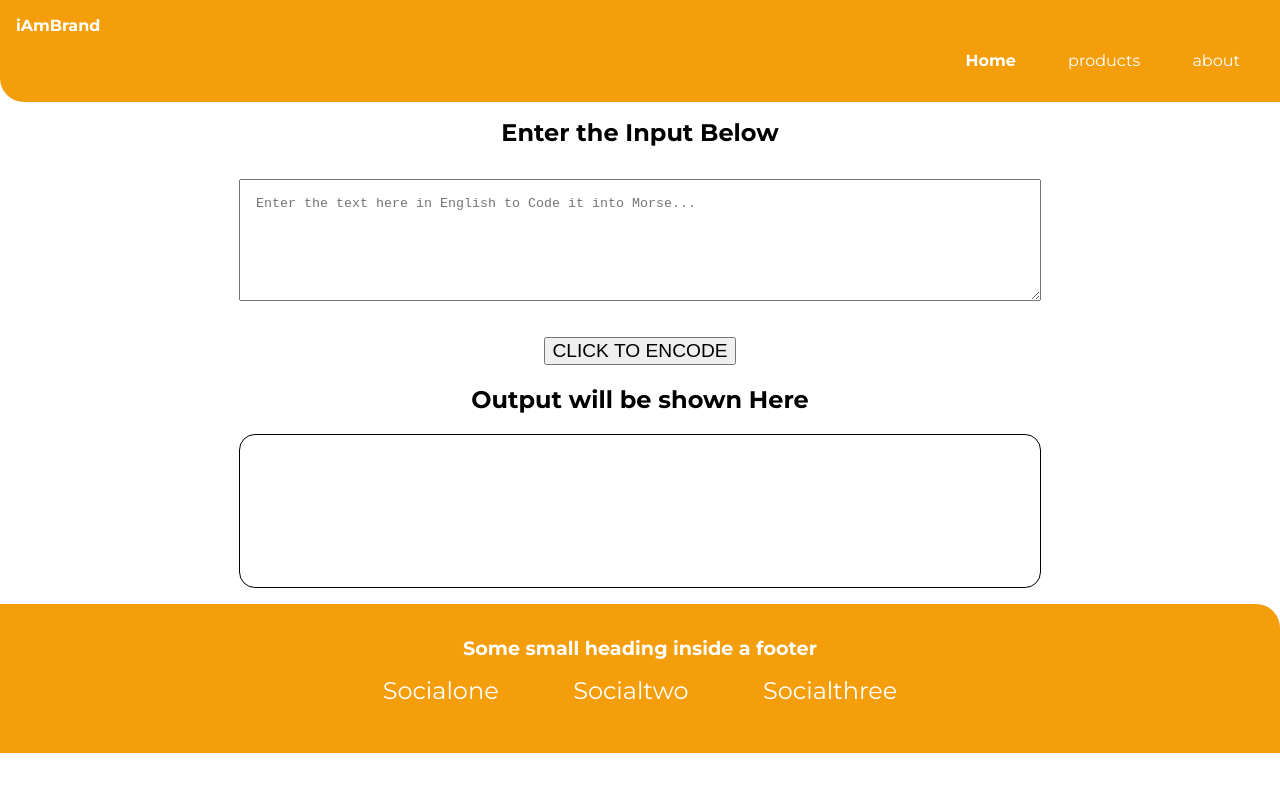
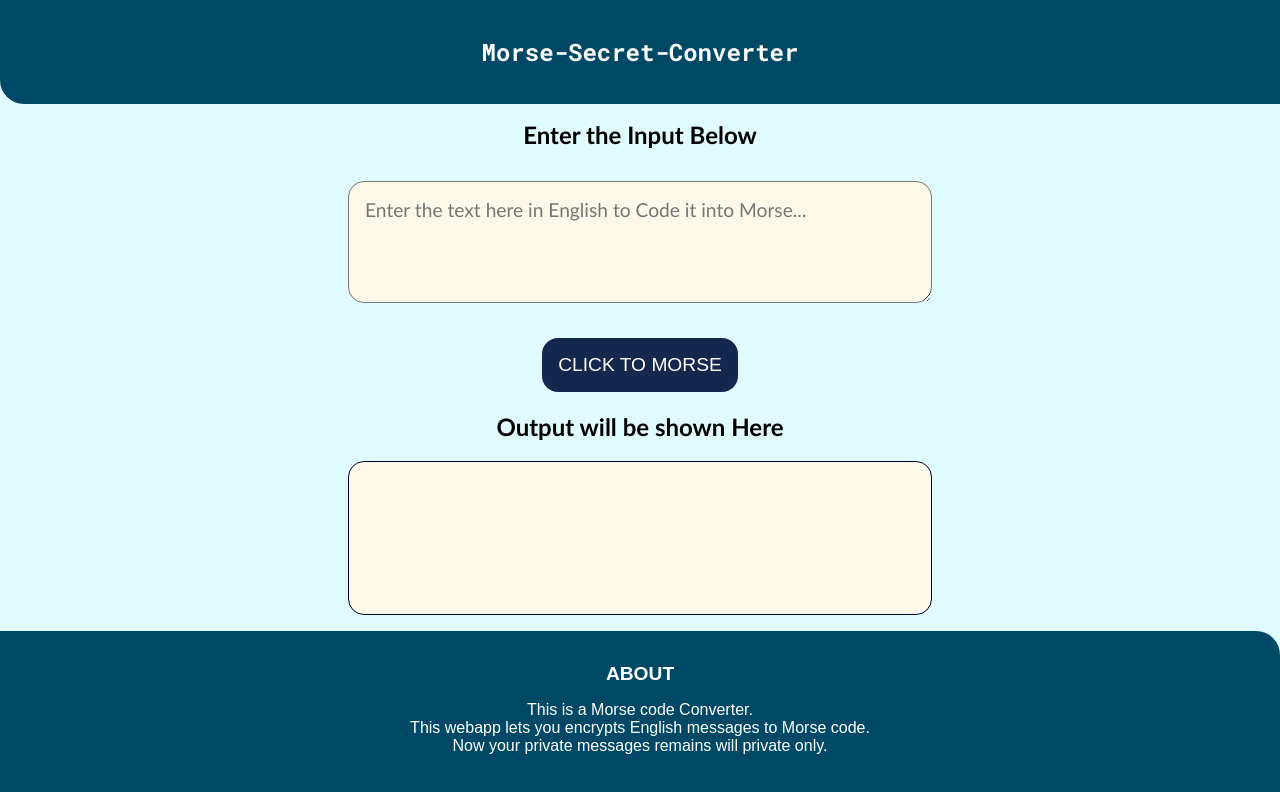
Before and after one commit to maanvendrasingh/morsecodeconverter, a plain HTML site: page index.html in a window 1280 px wide. Drawn offline with Linux system fonts and the light colour scheme; a web font is replaced by a local one.

Commit message:
updated:CSS styling

```diff
--- a/app.js
+++ b/app.js
@@ -17,10 +17,10 @@ btnTranslate.addEventListener("click", clickHandler);
 function clickHandler(){
 
     // fetching data from mock URL
-    fetch(getTranslationUrl(inputText)).
+    fetch(getTranslationUrl(inputText.value)).
     then(response => response.json())
     .then(json => {
-
+        console.log(json);
         // storing output in a variable
         var translatedText = json.contents.translated;
 
--- a/index.html
+++ b/index.html
@@ -9,18 +9,7 @@
 </head>
 <body>
     <nav class="navigation container">
-        <div class="nav-brand">iAmBrand</div>
-        <ul class="nav-pills list-non-bullet">
-          <li class="list-item-inline">
-            <a class="link link-active" href="/">Home</a>
-          </li>
-          <li class="list-item-inline">
-            <a class="link" href="/">products</a>
-          </li>
-          <li class="list-item-inline">
-            <a class="link" href="/"> about</a>
-          </li>
-        </ul>
+        <h1 class="nav-brand"> Morse-Secret-Converter </h1>
     </nav>
 
     <section>
@@ -29,7 +18,7 @@
         <textarea name="textarea" id="txtInput"
         placeholder="Enter the text here in English to Code it into Morse..."></textarea>
 
-        <button id="btn-translate">CLICK TO ENCODE</button>
+        <button id="btn-translate">CLICK TO MORSE</button>
 
         <h2>Output will be shown Here</h2>
 
@@ -37,12 +26,14 @@
     </section>
 
     <footer class="footer">
-        <div class="footer-header">Some small heading inside a footer</div>
-        <ul class="social-links list-non-bullet">
-            <li class="list-item-inline"><a class="link" href="/">Socialone</a></li>
-            <li class="list-item-inline"><a class="link" href="/">Socialtwo</a></li>
-            <li class="list-item-inline"><a class="link" href="/">Socialthree</a></li>
-        </ul>
+        <div class="footer-header">ABOUT</div>
+        <div class="footer-body">
+          <p>
+            This is a Morse code Converter.
+            <br> This webapp lets you encrypts English messages to Morse code.
+            <br> Now your private messages remains will private only.
+          </p>
+        </div>
     </footer>
 
     <script src="app.js"></script>
--- a/styles.css
+++ b/styles.css
@@ -1,14 +1,16 @@
-@import url('https://fonts.googleapis.com/css2?family=Montserrat:wght@400;700&display=swap');
+@import url('https://fonts.googleapis.com/css2?family=Lexend+Mega&family=Roboto+Mono:wght@200;400;500;600;700&display=swap');
 
 :root{
-    --primary-color: #F59E0B;
-    --off-white: #F3F4F6;
-    --dark-gray:#6B7280;
-    --dark-bg : #1F2937;
+    --primary-color: #004966;
+    --off-white: #e0fbff;
+    --box-color : #fdf9e8;
+
 }
 
 body{
-    font-family: 'Montserrat', sans-serif;
+    background-color: var(--off-white);
+    text-align: center;
+    font-family: 'Trebuchet MS', 'Lucida Sans Unicode', 'Lucida Grande', 'Lucida Sans', Arial, sans-serif;
     margin: 0;
 }
 
@@ -20,54 +22,14 @@ body{
 }
 
 .container-center{
+    background-color: crimson;
     margin:auto;
     max-width: 600px;
 }
 
-/* links */
-
-.link-primary{
-    background-color: var(--primary-color);
-    border-radius: 0.5rem;
-    display: block;
-    color: white;
-}
-.link-secondary{
-    color:var(--primary-color);
-    border-radius: 0.5rem;
-    display: block;
-    border: 1px solid var(--primary-color);
-}
-
-.link{
-    max-width: 150px;
-    box-sizing: border-box;
-    text-decoration: none;
-    padding: 0.5rem 1rem;
-    margin: 1rem;
-}
-section .link{
-    font-weight: bold;
-    margin:1rem 0;
-}
-
-hr{
-    margin: 1.5rem 0;
-}
-
-.list-non-bullet{
-    list-style: none;
-}
-
-.list-item-inline{
-    display: inline;
-    padding: 0rem 0.5rem;
-}
-
-
-
 /* navigations */
 .navigation{
+    font-family: 'Roboto Mono', monospace;
     background-color: var(--primary-color);
     color:white;
     padding: 1rem;
@@ -79,33 +41,7 @@ hr{
     cursor:pointer;
 }
 
-.nav-brand a{
-    color: white;
-    text-decoration: none;
-}
-
-.navigation .nav-pills{
-    text-align: right;
-    padding-inline-start: 0px;
-}
-
-.navigation .link{
-    color: white;
-}
-
-.navigation .link-active{
-    font-weight: bold;
-}
-
-nav .link{
-    margin: 0;
-}
-
 /* sections */
-
-section{
-    text-align: center;
-}
 
 label{
     display: block;
@@ -117,35 +53,52 @@ label{
 }
 
 textarea{
+    background-color: var(--box-color);
+    font-size: larger;
+    font-family: 'Trebuchet MS', 'Lucida Sans Unicode', 'Lucida Grande', 'Lucida Sans', Arial, sans-serif;
     width: 60%;
+    max-width: 550px;
     margin: auto;
     height: 11vh;
     margin: 1rem;
     padding: 1rem;
+    border-radius: 1rem;
 }
 
 
 #btn-translate{
+    background-color: rgb(20, 40, 77);
+    color: white;
+    outline: none;
+    border: none;
     display: block;
+    border-radius: 1rem;
+    padding: 1rem;
     max-width: 220px;
     margin: 1rem auto;
     font-size: larger;
-    outline: none;
 }
 
 #output{
+    background-color: var(--box-color);
+    font-family: 'Trebuchet MS', 'Lucida Sans Unicode', 'Lucida Grande', 'Lucida Sans', Arial, sans-serif;
+    font-size: larger;
     width: 60%;
+    max-width: 550px;
     margin: 1rem auto;
     padding: 1rem;
     height: 15vh;
     border-radius: 1rem;
-    border: 1px solid black;
+    border: 1px solid rgb(5, 0, 54);
+    font-weight: 500;
+    font-size: 1.5rem;
 }
 
 /* footers */
 
 .footer{
     background-color: var(--primary-color);
+    font-family: 'Lexend Mega', sans-serif;
     padding: 2rem 1rem;
     color: white;
     text-align: center;
@@ -155,16 +108,3 @@ textarea{
     font-weight: bold;
     font-size: 1.2rem;
 }
-
-.footer .link{
-    color: white;
-    font-size: 1.5rem;
-}
-
-.footer .list-item-inline{
-    padding: 0 0.2rem;
-}
-
-.footer ul{
-    padding-inline-start: 0;
-}
```
